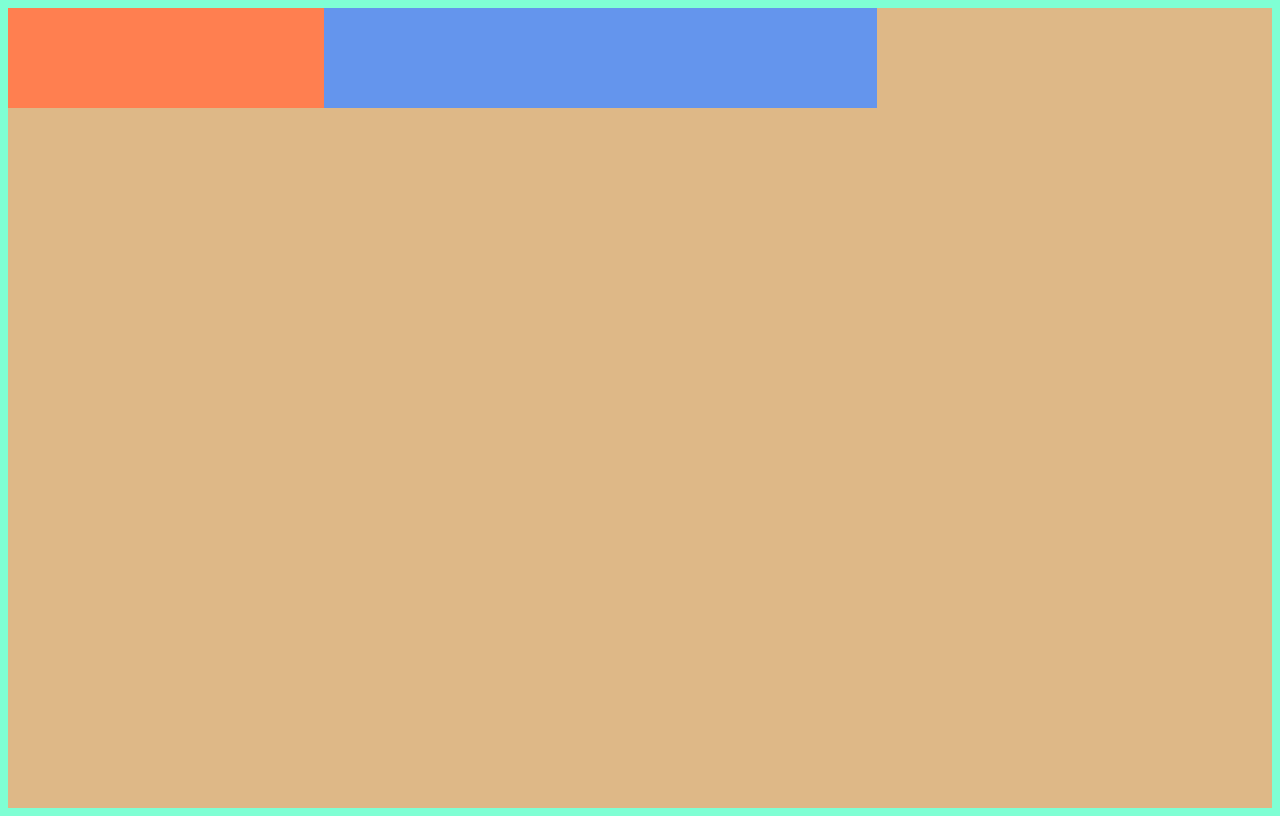
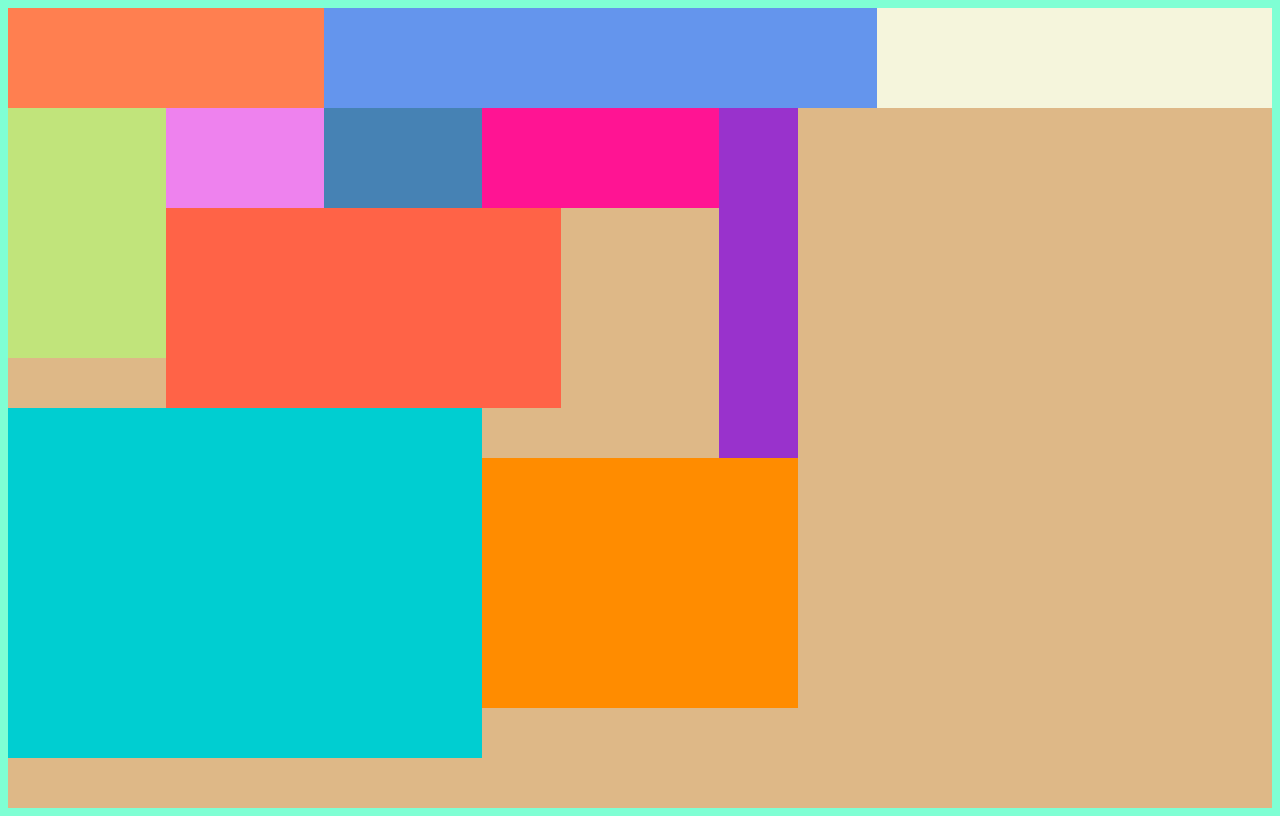
Before and after one commit to Dan413413/grid, a plain HTML site: page index.html in a window 1280 px wide. Drawn offline with Linux system fonts and the light colour scheme.

Commit message:
Update index.html

```diff
--- a/index.html
+++ b/index.html
@@ -30,6 +30,68 @@
             grid-row-start: 1;
             grid-row-end: 3;
             background-color: cornflowerblue;
+        }#m3{
+            grid-column-start: 12;
+            grid-column-end: 17;
+            grid-row-start: 1;
+            grid-row-end: 3;
+            background-color: beige;
+        }
+        #m4{
+            grid-column-start: 1;
+            grid-column-end: 3;
+            grid-row-start: 3;
+            grid-row-end: 8;
+            background-color: rgb(193, 228, 123);
+        }
+        #m5{
+            grid-column-start: 3;
+            grid-column-end: 5;
+            grid-row-start: 3;
+            grid-row-end: 5;
+            background-color: violet;
+        }
+        #m6{
+            grid-column-start: 3;
+            grid-column-end: 8;
+            grid-row-start: 5;
+            grid-row-end: 9;
+            background-color: tomato;
+        }
+        #m7{
+            grid-column-start: 5;
+            grid-column-end: 7;
+            grid-row-start: 3;
+            grid-row-end: 5;
+            background-color: steelblue;
+        }
+        #m8{
+            grid-column-start: 7;
+            grid-column-end: 11;
+            grid-row-start: 10;
+            grid-row-end: 15;
+            background-color: darkorange;
+        }
+        #m9{
+            grid-column-start: 10;
+            grid-column-end: 11;
+            grid-row-start: 3;
+            grid-row-end: 10;
+            background-color: darkorchid;
+        }
+        #m10{
+            grid-column-start: 1;
+            grid-column-end: 7;
+            grid-row-start: 9;
+            grid-row-end: 16;
+            background-color: darkturquoise;
+        }
+        #m11{
+            grid-column-start: 7;
+            grid-column-end: 10;
+            grid-row-start: 3;
+            grid-row-end: 5;
+            background-color: deeppink;
         }
     </style>
 </head>
@@ -37,6 +99,15 @@
     <div id="container">
         <div id="m1"></div>
         <div id="m2"></div>
+        <div id="m3"></div>
+        <div id="m4"></div>
+        <div id="m5"></div>
+        <div id="m6"></div>
+        <div id="m7"></div>
+        <div id="m8"></div>
+        <div id="m9"></div>
+        <div id="m10"></div>
+        <div id="m11"></div>
     </div>
 </body>
 </html>
```
